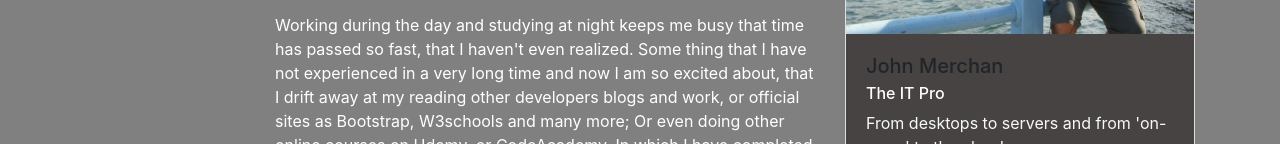
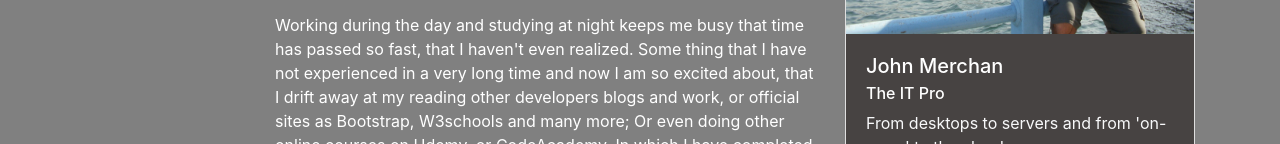
Before and after one commit to johnnyboysydney/Professional-Portfolio, a plain HTML site: page index.html in a window 1280 px wide. Shown: the part 387-531 px from the top of the page. Drawn offline with nearby package versions, Linux system fonts and the light colour scheme.

Commit message:
fine tuning

```diff
--- a/index.html
+++ b/index.html
@@ -84,7 +84,7 @@
         <div class="card mt-2">
             <img class="card-img-top" src="assets\images\Istanbul.jpg" alt="Card image cap">
           <div class="card-body">
-            <h5 class="card-title">John Merchan</h5>
+            <h5 class="card-title text-white">John Merchan</h5>
             <h6 class="card-subtitle mb-2 text-white">The IT Pro</h6>
             <p class="card-text text-light">From desktops to servers and from 'on-prem' to the cloud; </br>
                 I have had the luxary of working in many projects within the IT industry and across the globe.
```
